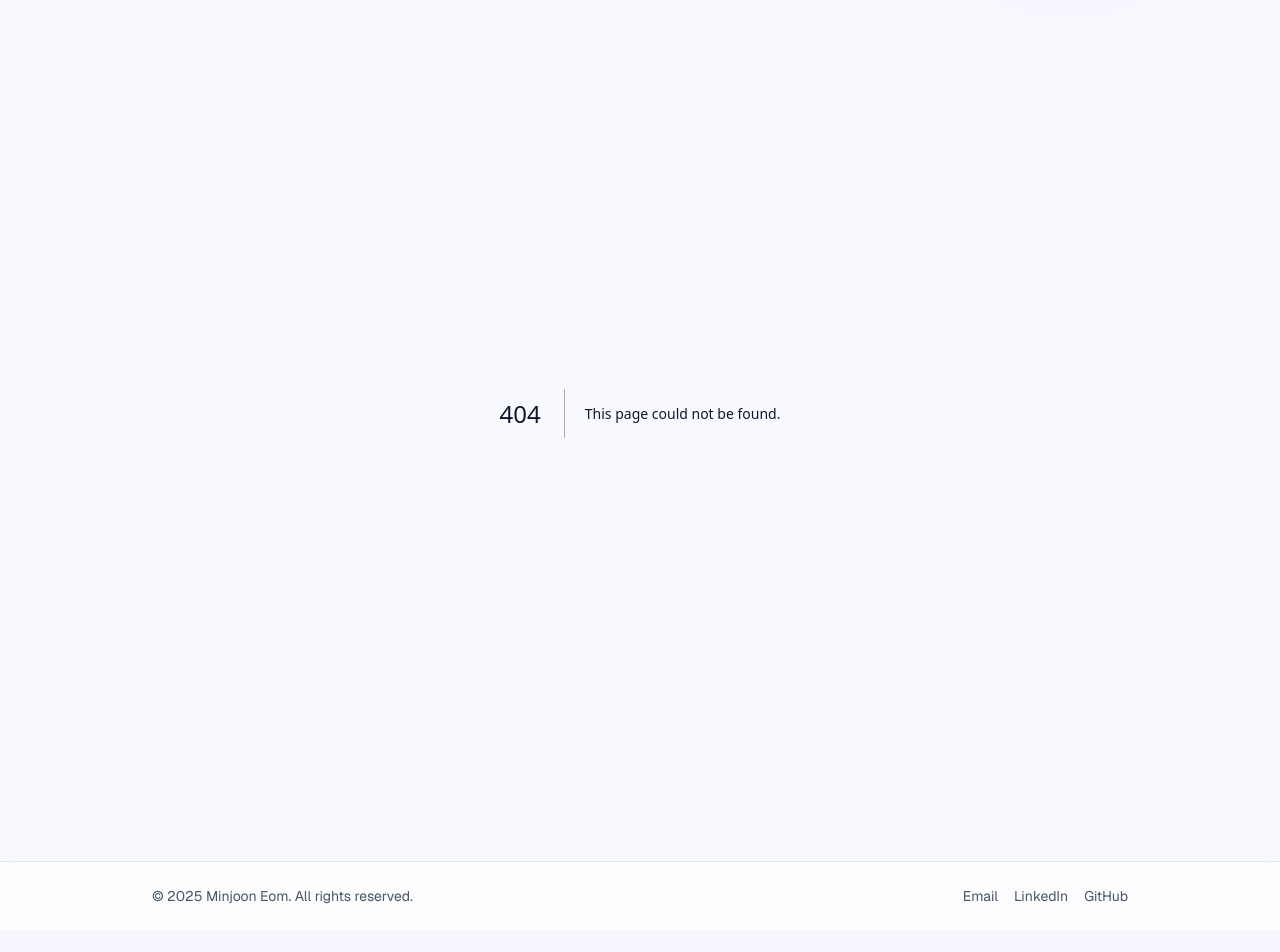
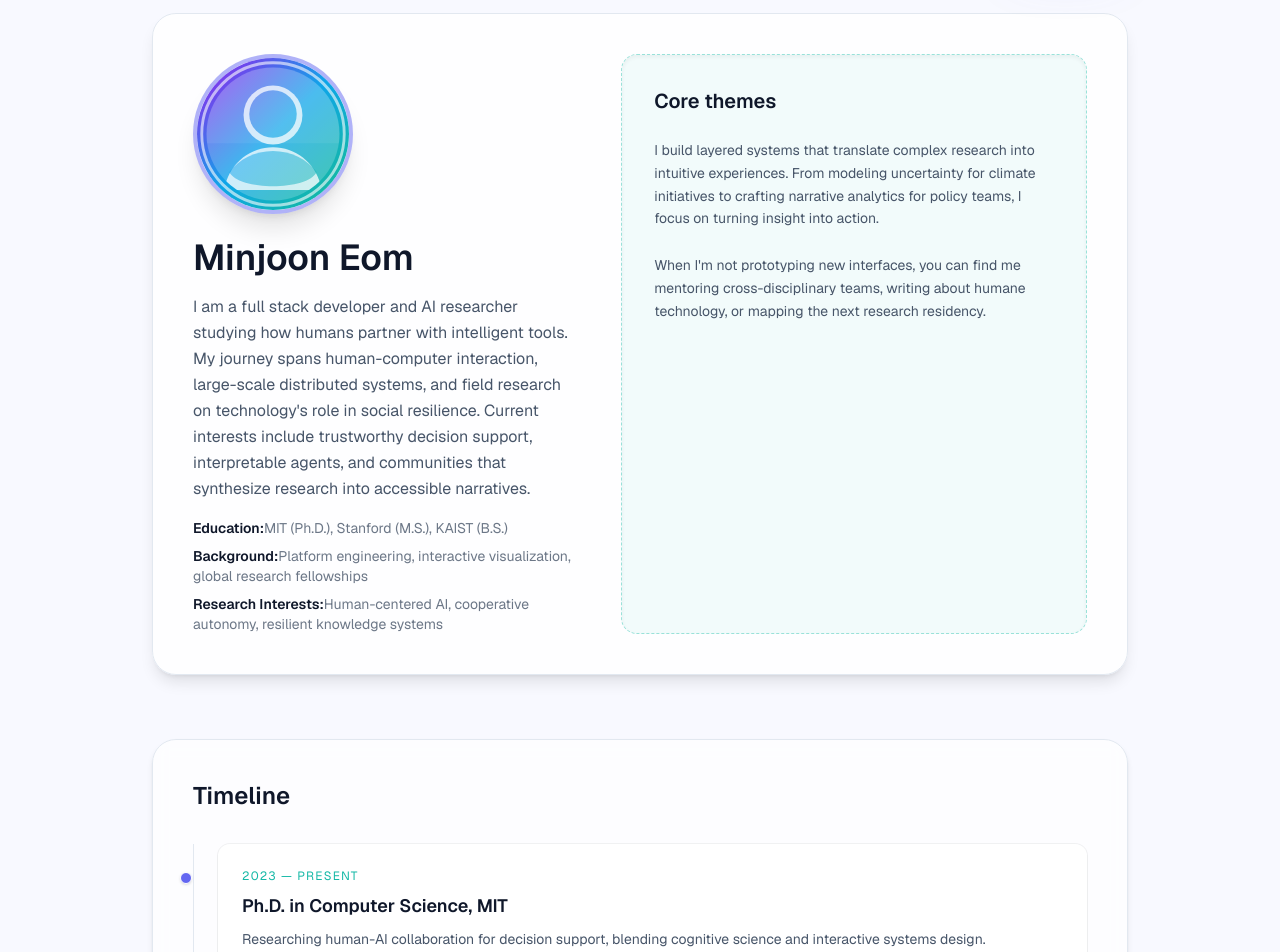
Before and after one commit to JoonEom/CS_Portfolio, a Next.js app: page /about in a window 1280 px wide. Before the commit this address had no page. Shown: the part 100-1052 px from the top of the page. Before the commit the page ends 1030 px from the top, so only its background shows below. Built offline with nearby package versions, Linux system fonts and the light colour scheme.

Commit message:
feat: add about page with bio and skills

```diff
--- /dev/null
+++ b/app/about/page.tsx
@@ -0,0 +1,254 @@
+"use client";
+
+import Image from "next/image";
+import { motion } from "framer-motion";
+import { Atom, BookOpen, Brain, Compass, Cpu, Microscope } from "lucide-react";
+
+const sectionVariants = {
+  hidden: { opacity: 0, y: 32 },
+  visible: {
+    opacity: 1,
+    y: 0,
+    transition: { duration: 0.6, ease: [0.16, 1, 0.3, 1] },
+  },
+};
+
+const itemVariants = {
+  hidden: { opacity: 0, y: 18 },
+  visible: {
+    opacity: 1,
+    y: 0,
+    transition: { duration: 0.4, ease: "easeOut" },
+  },
+};
+
+const interests = [
+  {
+    label: "Human-centered AI",
+    description: "Responsible, interpretable systems",
+    icon: Brain,
+  },
+  {
+    label: "Distributed systems",
+    description: "Resilient cloud architectures",
+    icon: Cpu,
+  },
+  {
+    label: "Data storytelling",
+    description: "Interactive, narrative analytics",
+    icon: BookOpen,
+  },
+  {
+    label: "Scientific computing",
+    description: "Numerical modeling & simulation",
+    icon: Atom,
+  },
+  {
+    label: "Field research",
+    description: "Global social impact studies",
+    icon: Compass,
+  },
+  {
+    label: "Lab collaboration",
+    description: "Cross-disciplinary prototyping",
+    icon: Microscope,
+  },
+];
+
+const timeline = [
+  {
+    title: "Ph.D. in Computer Science, MIT",
+    year: "2023 — Present",
+    details:
+      "Researching human-AI collaboration for decision support, blending cognitive science and interactive systems design.",
+  },
+  {
+    title: "M.S. in Computational Design, Stanford",
+    year: "2021",
+    details:
+      "Investigated adaptive interfaces for complex data exploration; thesis received the program innovation award.",
+  },
+  {
+    title: "Senior Software Engineer, Atlas Labs",
+    year: "2018 — 2020",
+    details:
+      "Led a platform team delivering ML-driven analytics to Fortune 100 clients with 99.95% uptime across multi-cloud regions.",
+  },
+  {
+    title: "B.S. in Computer Engineering, KAIST",
+    year: "2017",
+    details:
+      "Graduated magna cum laude with a focus on embedded intelligence and large-scale simulation research.",
+  },
+];
+
+export default function AboutPage() {
+  return (
+    <div className="space-y-16">
+      <motion.section
+        variants={sectionVariants}
+        initial="hidden"
+        animate="visible"
+        className="grid gap-10 rounded-3xl border border-border bg-white/80 p-10 shadow-lg backdrop-blur dark:bg-slate-950/70 md:grid-cols-[1fr_1.2fr]"
+      >
+        <motion.div
+          variants={itemVariants}
+          initial="hidden"
+          animate="visible"
+          className="flex flex-col items-center gap-6 text-center md:items-start md:text-left"
+        >
+          <div className="relative h-40 w-40 overflow-hidden rounded-full border-4 border-accent-indigo/50 shadow-xl">
+            <Image
+              src="/profile.svg"
+              alt="Portrait of Minjoon Eom"
+              fill
+              sizes="160px"
+              className="object-cover"
+              priority
+            />
+          </div>
+          <div className="space-y-4">
+            <h1 className="text-3xl font-semibold text-foreground sm:text-4xl">
+              Minjoon Eom
+            </h1>
+            <p className="text-base leading-relaxed text-muted-foreground">
+              I am a full stack developer and AI researcher studying how humans
+              partner with intelligent tools. My journey spans human-computer
+              interaction, large-scale distributed systems, and field research
+              on technology&apos;s role in social resilience. Current interests
+              include trustworthy decision support, interpretable agents, and
+              communities that synthesize research into accessible narratives.
+            </p>
+            <ul className="grid gap-2 text-sm text-muted-foreground/80">
+              <li>
+                <span className="font-semibold text-foreground">
+                  Education:
+                </span>
+                MIT (Ph.D.), Stanford (M.S.), KAIST (B.S.)
+              </li>
+              <li>
+                <span className="font-semibold text-foreground">
+                  Background:
+                </span>
+                Platform engineering, interactive visualization, global research
+                fellowships
+              </li>
+              <li>
+                <span className="font-semibold text-foreground">
+                  Research Interests:
+                </span>
+                Human-centered AI, cooperative autonomy, resilient knowledge
+                systems
+              </li>
+            </ul>
+          </div>
+        </motion.div>
+
+        <motion.div
+          variants={itemVariants}
+          initial="hidden"
+          animate="visible"
+          transition={{ delay: 0.1 }}
+          className="space-y-6 rounded-2xl border border-dashed border-accent-teal/40 bg-accent-teal/5 p-8 shadow-inner dark:border-accent-indigo/40 dark:bg-accent-indigo/10"
+        >
+          <h2 className="text-xl font-semibold text-foreground">Core themes</h2>
+          <p className="text-sm leading-relaxed text-muted-foreground">
+            I build layered systems that translate complex research into
+            intuitive experiences. From modeling uncertainty for climate
+            initiatives to crafting narrative analytics for policy teams, I
+            focus on turning insight into action.
+          </p>
+          <p className="text-sm leading-relaxed text-muted-foreground">
+            When I&apos;m not prototyping new interfaces, you can find me
+            mentoring cross-disciplinary teams, writing about humane technology,
+            or mapping the next research residency.
+          </p>
+        </motion.div>
+      </motion.section>
+
+      <motion.section
+        variants={sectionVariants}
+        initial="hidden"
+        whileInView="visible"
+        viewport={{ once: true, amount: 0.3 }}
+        className="rounded-3xl border border-border bg-white/70 p-10 shadow-md backdrop-blur dark:bg-slate-950/70"
+      >
+        <motion.h2
+          variants={itemVariants}
+          className="text-2xl font-semibold text-foreground"
+        >
+          Timeline
+        </motion.h2>
+        <motion.ul
+          variants={itemVariants}
+          className="mt-8 space-y-6 border-l border-border pl-6"
+        >
+          {timeline.map((entry) => (
+            <motion.li
+              key={entry.title}
+              initial="hidden"
+              whileInView="visible"
+              viewport={{ once: true, amount: 0.2 }}
+              variants={itemVariants}
+              className="relative rounded-xl bg-white/60 p-6 shadow-sm ring-1 ring-black/5 transition hover:-translate-y-1 hover:shadow-md dark:bg-slate-950/70"
+            >
+              <span className="absolute -left-[38px] mt-1 flex h-3 w-3 items-center justify-center">
+                <span className="h-3 w-3 rounded-full border border-white bg-accent-indigo shadow" />
+              </span>
+              <p className="text-xs uppercase tracking-widest text-accent-teal">
+                {entry.year}
+              </p>
+              <h3 className="mt-2 text-lg font-semibold text-foreground">
+                {entry.title}
+              </h3>
+              <p className="mt-2 text-sm leading-relaxed text-muted-foreground">
+                {entry.details}
+              </p>
+            </motion.li>
+          ))}
+        </motion.ul>
+      </motion.section>
+
+      <motion.section
+        variants={sectionVariants}
+        initial="hidden"
+        whileInView="visible"
+        viewport={{ once: true, amount: 0.3 }}
+        className="rounded-3xl border border-border bg-gradient-to-br from-white via-accent-lavender/10 to-accent-teal/10 p-10 shadow-lg backdrop-blur dark:from-slate-950 dark:via-slate-950/70 dark:to-slate-900"
+      >
+        <motion.h2
+          variants={itemVariants}
+          className="text-2xl font-semibold text-foreground"
+        >
+          Interests & Skills
+        </motion.h2>
+        <div className="mt-8 grid gap-6 sm:grid-cols-2 lg:grid-cols-3">
+          {interests.map((interest, index) => {
+            const Icon = interest.icon;
+            return (
+              <motion.div
+                key={interest.label}
+                initial={{ opacity: 0, y: 20 }}
+                whileInView={{ opacity: 1, y: 0 }}
+                viewport={{ once: true, amount: 0.2 }}
+                transition={{ delay: index * 0.05, duration: 0.4 }}
+                whileHover={{ y: -6, scale: 1.02 }}
+                className="group rounded-2xl border border-white/50 bg-white/70 p-6 shadow-md transition dark:border-white/10 dark:bg-slate-950/70"
+              >
+                <div className="flex h-12 w-12 items-center justify-center rounded-xl bg-accent-indigo/10 text-accent-indigo transition group-hover:bg-accent-indigo group-hover:text-white">
+                  <Icon className="h-6 w-6" aria-hidden="true" />
+                </div>
+                <h3 className="mt-4 text-lg font-semibold text-foreground">
+                  {interest.label}
+                </h3>
+                <p className="mt-2 text-sm leading-relaxed text-muted-foreground">
+                  {interest.description}
+                </p>
+              </motion.div>
+            );
+          })}
+        </div>
+      </motion.section>
+    </div>
+  );
+}
```
Also changed, not shown: public/profile.svg (added).
